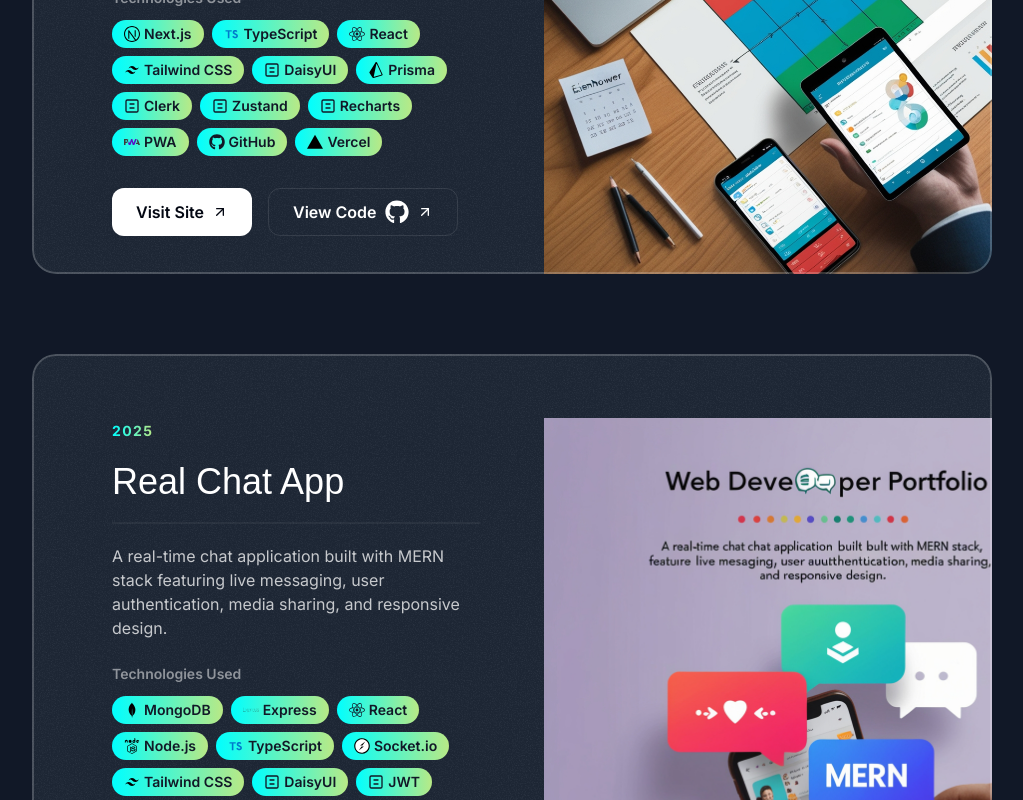
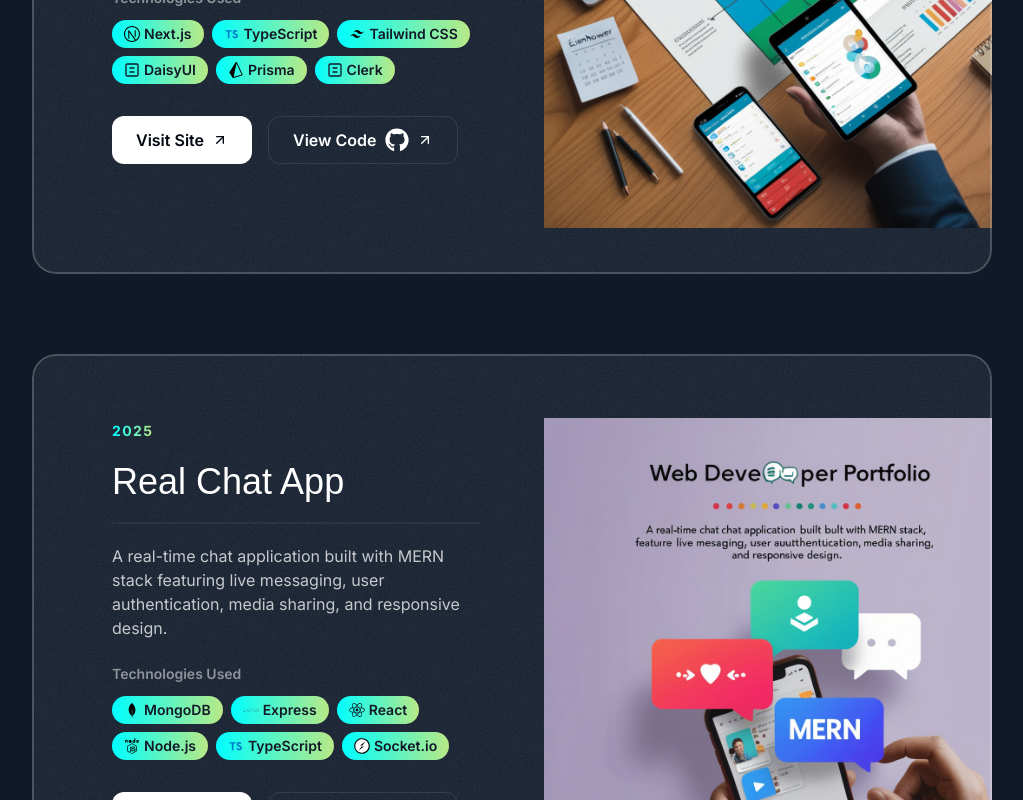
Before and after one commit to Itabghazouani/my-dynamic-portfolio, a Next.js app: page / in a window 1280 px wide. Shown: the part 1680-2480 px from the top of the page, without its empty margins (128-1151 px from the left). Built offline with nearby package versions, Linux system fonts and the light colour scheme; a web font is replaced by a local one.

Commit message:
updated project's technologies

```diff
--- a/src/constants/projects.ts
+++ b/src/constants/projects.ts
@@ -20,16 +20,10 @@
     technologies: [
       'NEXTJS',
       'TYPESCRIPT',
-      'REACT',
       'TAILWINDCSS',
       'DAISYUI',
       'PRISMA',
       'CLERK',
-      'ZUSTAND',
-      'RECHARTS',
-      'PWA',
-      'GITHUB',
-      'VERCEL',
     ],
     siteUrl: 'https://todo-list-matrix.vercel.app/',
     githubUrl: 'https://github.com/Itabghazouani/todo-list',
@@ -49,12 +43,6 @@
       'NODEJS',
       'TYPESCRIPT',
       'SOCKETIO',
-      'TAILWINDCSS',
-      'DAISYUI',
-      'JWT',
-      'CLOUDINARY',
-      'ZUSTAND',
-      'VITE',
     ],
     siteUrl: 'https://chat-app-react-c62q.onrender.com',
     githubUrl: 'https://github.com/Itabghazouani/chat-app/',
@@ -73,9 +61,6 @@
       'CLERK',
       'STRIPE',
       'SANITY',
-      'SHADCN',
-      'GITHUB',
-      'VERCEL',
     ],
     siteUrl: 'https://second-life-swart.vercel.app/',
     githubUrl: 'https://github.com/Itabghazouani/eshop-project',
@@ -109,7 +94,6 @@
     description:
       'An app that allows users to upload personal images to create and purchase custom phone cases, integrating Stripe for payments and Kinde for authentication.',
     technologies: [
-      'GITHUB',
       'TAILWINDCSS',
       'TYPESCRIPT',
       'NEXTJS',
@@ -127,14 +111,7 @@
     year: '2024',
     description:
       'A project titled Marvel Heroes List, built with Next.js, that displays detailed information about Marvel characters using an API.',
-    technologies: [
-      'GITHUB',
-      'HTML',
-      'TAILWINDCSS',
-      'TYPESCRIPT',
-      'NEXTJS',
-      'VERCEL',
-    ],
+    technologies: ['HTML', 'TAILWINDCSS', 'TYPESCRIPT', 'NEXTJS', 'VERCEL'],
     siteUrl: 'https://next-marvel-heroes.vercel.app/',
     githubUrl: 'https://github.com/Itabghazouani/next-marvel-heroes',
     image: marvelHeroesImage,
@@ -179,14 +156,7 @@
     year: '2022',
     description:
       'A mobile app allowing users to search for restaurants based on dishes they crave, view a list of options, and book a table directly.',
-    technologies: [
-      'HTML',
-      'SCSS',
-      'RUBYONRAILS',
-      'JAVASCRIPT',
-      'POSTGRESQL',
-      'HEROKU',
-    ],
+    technologies: ['RUBYONRAILS', 'SCSS', 'JAVASCRIPT', 'POSTGRESQL', 'HEROKU'],
     siteUrlUnavailableReason: 'Site no longer maintained - Bootcamp project',
     githubUrl: 'https://github.com/Itabghazouani/snap_and_eat',
     image: snapAndEatImage,
@@ -198,14 +168,7 @@
     year: '2022',
     description:
       'A mobile app allowing users to search for restaurants based on dishes they crave, view a list of options, and book a table directly.',
-    technologies: [
-      'HTML',
-      'SCSS',
-      'RUBYONRAILS',
-      'JAVASCRIPT',
-      'POSTGRESQL',
-      'HEROKU',
-    ],
+    technologies: ['RUBYONRAILS', 'SCSS', 'JAVASCRIPT', 'POSTGRESQL', 'HEROKU'],
     siteUrlUnavailableReason: 'Site no longer maintained - Bootcamp project',
     githubUrl: 'https://github.com/Stephenmcg123/Strings_and_Things',
     image: stringsAndThingsImage,
```
